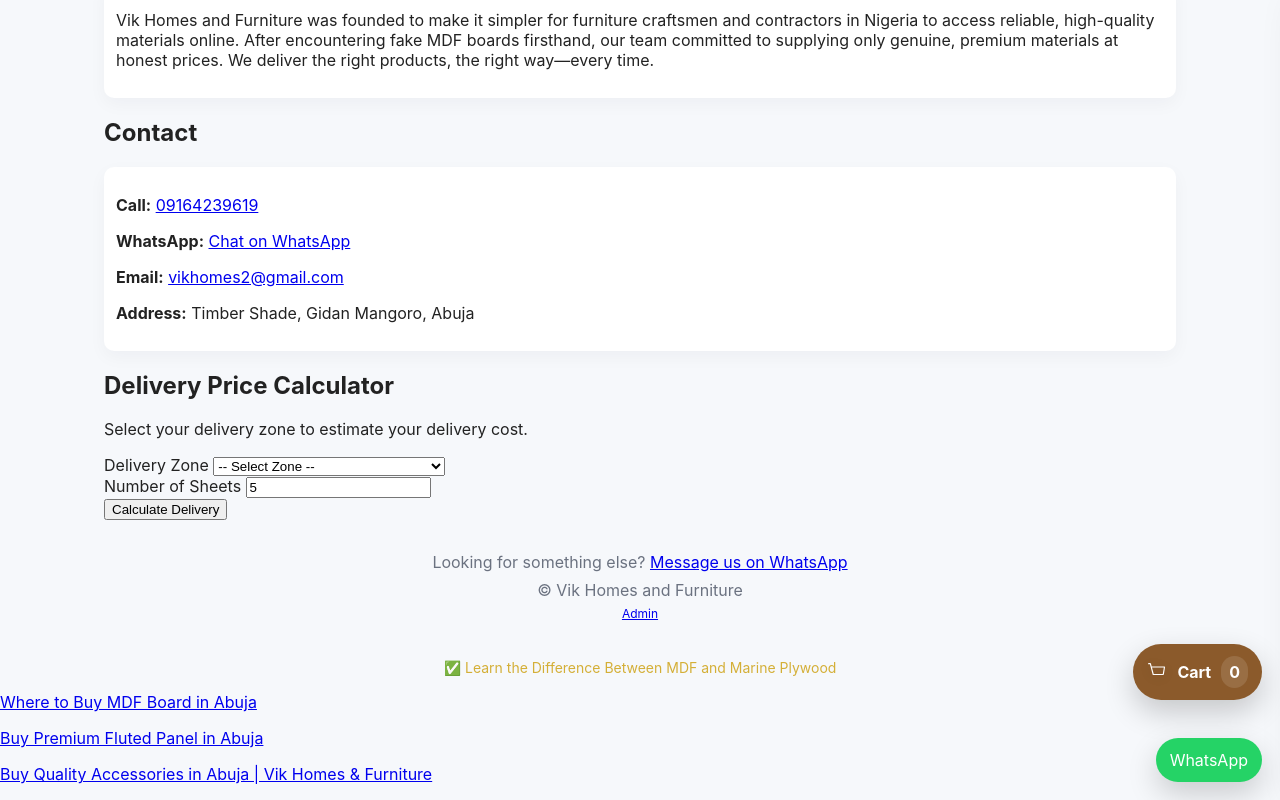
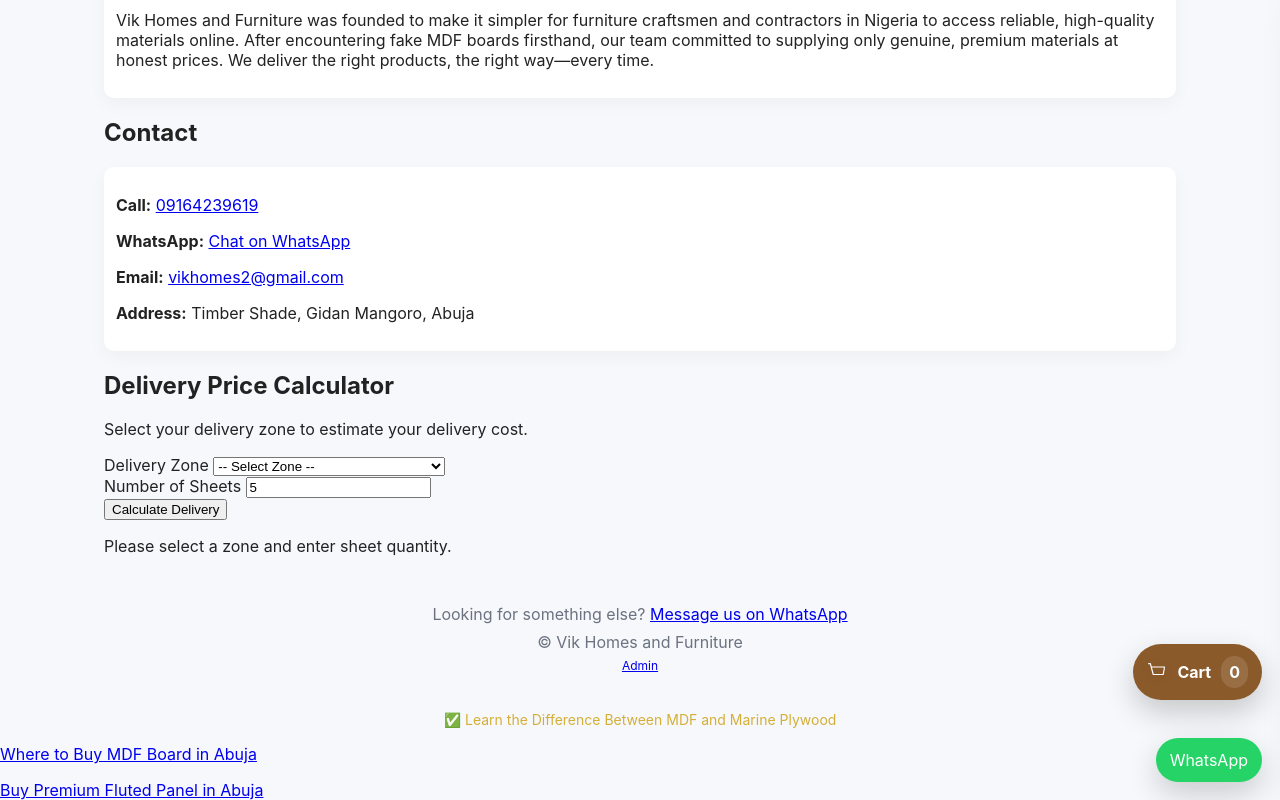
Before and after one commit to vikhomes2-del/Vikhomes-website, a plain HTML site: page index.html in a window 1280 px wide. Both pictures are taken after typing "5" into the empty fields and a click on the button "Calculate Delivery". Shown: the part 1831-2631 px from the top of the page. Drawn offline with Linux system fonts and the light colour scheme.

Commit message:
Implement delivery cost calculation feature
Added delivery cost calculation functionality with event listener.

```diff
--- a/index.html
+++ b/index.html
@@ -395,6 +395,34 @@
 
     console.log('Owner tips: To change logo replace logo.png. To update product images upload files and edit PRODUCTS array. To enable serverless order capture set SERVERLESS_ENDPOINT to your webhook URL (Formspree, Zapier, Make). To change admin password edit ADMIN_PASS variable in the code.');
   </script>
+  <script>
+  document.getElementById("calculateDelivery").addEventListener("click", function () {
+    const zonePrice = parseInt(document.getElementById("deliveryZone").value);
+    let sheetCount;
+
+    // ✅ If your cart already has sheet total saved as window.totalSheets
+    if (window.totalSheets) {
+      sheetCount = window.totalSheets;
+    } else {
+      sheetCount = parseInt(document.getElementById("sheetCount").value);
+    }
+
+    if (!zonePrice || !sheetCount) {
+      document.getElementById("deliveryResult").innerHTML =
+        "<p class='error'>Please select a zone and enter sheet quantity.</p>";
+      return;
+    }
+
+    let finalPrice = sheetCount <= 10 ? zonePrice / 2 : zonePrice;
+
+    document.getElementById("deliveryResult").innerHTML = `
+      <p class="success">
+        ✅ Delivery Cost: <strong>₦${finalPrice.toLocaleString()}</strong><br>
+        (${sheetCount <= 10 ? "50% discount applied for small order" : "Standard truck rate"})
+      </p>
+    `;
+  });
+  </script>
   <p style="text-align:center; margin-top:20px; font-size:14px;">
   ✅ <a href="mdf-vs-marine.html" style="color:#d4af37; text-decoration:none;">
     Learn the Difference Between MDF and Marine Plywood
```
